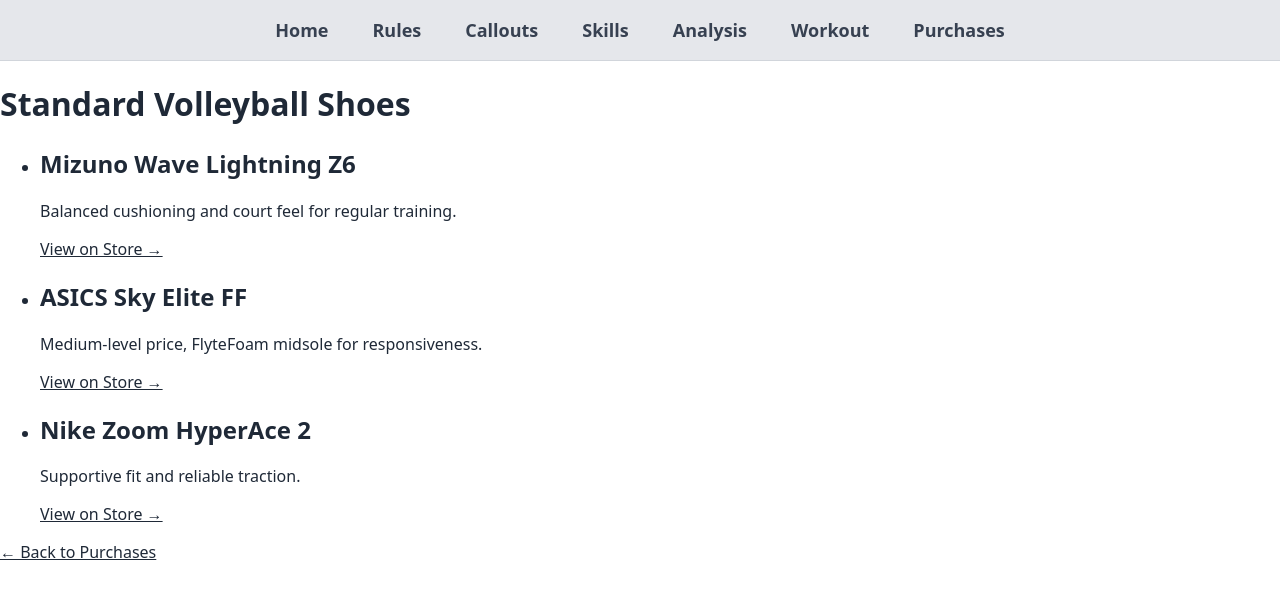
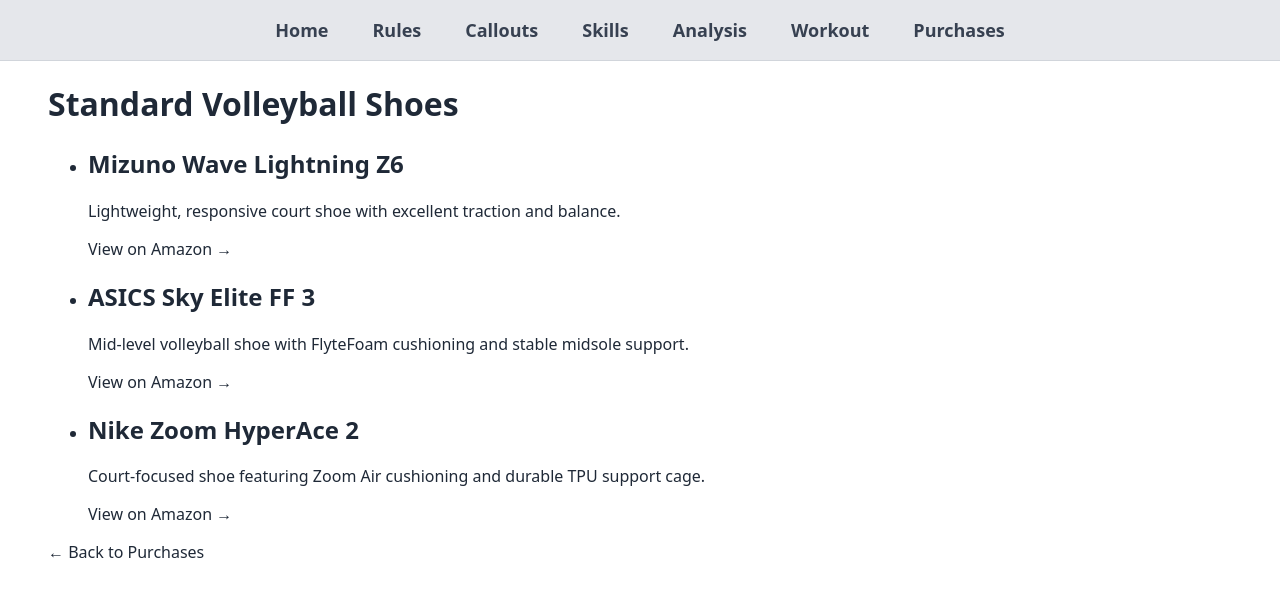
Before and after one commit to blueweriy/volleyball-ai-website, a React (Vite) app: page /purchases/shoes/standard in a window 1280 px wide. Shown: the top 596 px of the page. Built offline with nearby package versions, Linux system fonts and the light colour scheme.

Commit message:
Update ShoesStandard.jsx

```diff
--- a/src/pages/purchases/ShoesStandard.jsx
+++ b/src/pages/purchases/ShoesStandard.jsx
@@ -1,40 +1,49 @@
+// src/pages/purchases/ShoesStandard.jsx
 import React from 'react';
 import { Link } from 'react-router-dom';
 
 const items = [
   {
     name: 'Mizuno Wave Lightning Z6',
-    desc: 'Balanced cushioning and court feel for regular training.',
-    url: 'https://example.com/mizuno-wave'
+    desc: 'Lightweight, responsive court shoe with excellent traction and balance.',
+    url: 'https://www.amazon.com/Mizuno-Mens-Wave-Lightning-Volleyball-Shoe/dp/B07XMN46K1'
   },
   {
-    name: 'ASICS Sky Elite FF',
-    desc: 'Medium-level price, FlyteFoam midsole for responsiveness.',
-    url: 'https://example.com/asics-sky-elite'
+    name: 'ASICS Sky Elite FF 3',
+    desc: 'Mid-level volleyball shoe with FlyteFoam cushioning and stable midsole support.',
+    url: 'https://www.amazon.com/ASICS-Womens-Elite-FlyteFoam-Volleyball/dp/B0D3FND8DG?psc=1'
   },
   {
     name: 'Nike Zoom HyperAce 2',
-    desc: 'Supportive fit and reliable traction.',
-    url: 'https://example.com/nike-hyperace'
+    desc: 'Court-focused shoe featuring Zoom Air cushioning and durable TPU support cage.',
+    url: 'https://www.amazon.com/Nike-Womens-HyperAce-Volleyball-Shoes/dp/B07C54TH5Z'
   }
 ];
 
 export default function ShoesStandard() {
   return (
-    <div className="py-16 px-6 max-w-3xl mx-auto">
+    <div
+      className="bg-white text-gray-900 py-16 leading-relaxed"
+      style={{ paddingLeft: '3rem', paddingRight: '3rem' }}
+    >
       <h1 className="text-3xl font-bold mb-6">Standard Volleyball Shoes</h1>
       <ul className="space-y-6">
         {items.map((it) => (
-          <li key={it.name} className="bg-gray-50 p-4 rounded shadow-sm">
+          <li key={it.name} className="p-0">
             <h2 className="text-xl font-semibold">{it.name}</h2>
             <p className="mt-1 text-gray-700">{it.desc}</p>
-            <a href={it.url} target="_blank" rel="noopener noreferrer" className="mt-2 inline-block text-blue-600 underline">
-              View on Store →
+            <a
+              href={it.url}
+              target="_blank"
+              rel="noopener noreferrer"
+              className="mt-2 inline-block text-blue-600 hover:underline"
+            >
+              View on Amazon →
             </a>
           </li>
         ))}
       </ul>
-      <Link to="/purchases" className="mt-8 inline-block text-blue-600 underline">
+      <Link to="/purchases" className="mt-8 inline-block text-blue-600 hover:underline">
         ← Back to Purchases
       </Link>
     </div>
```
